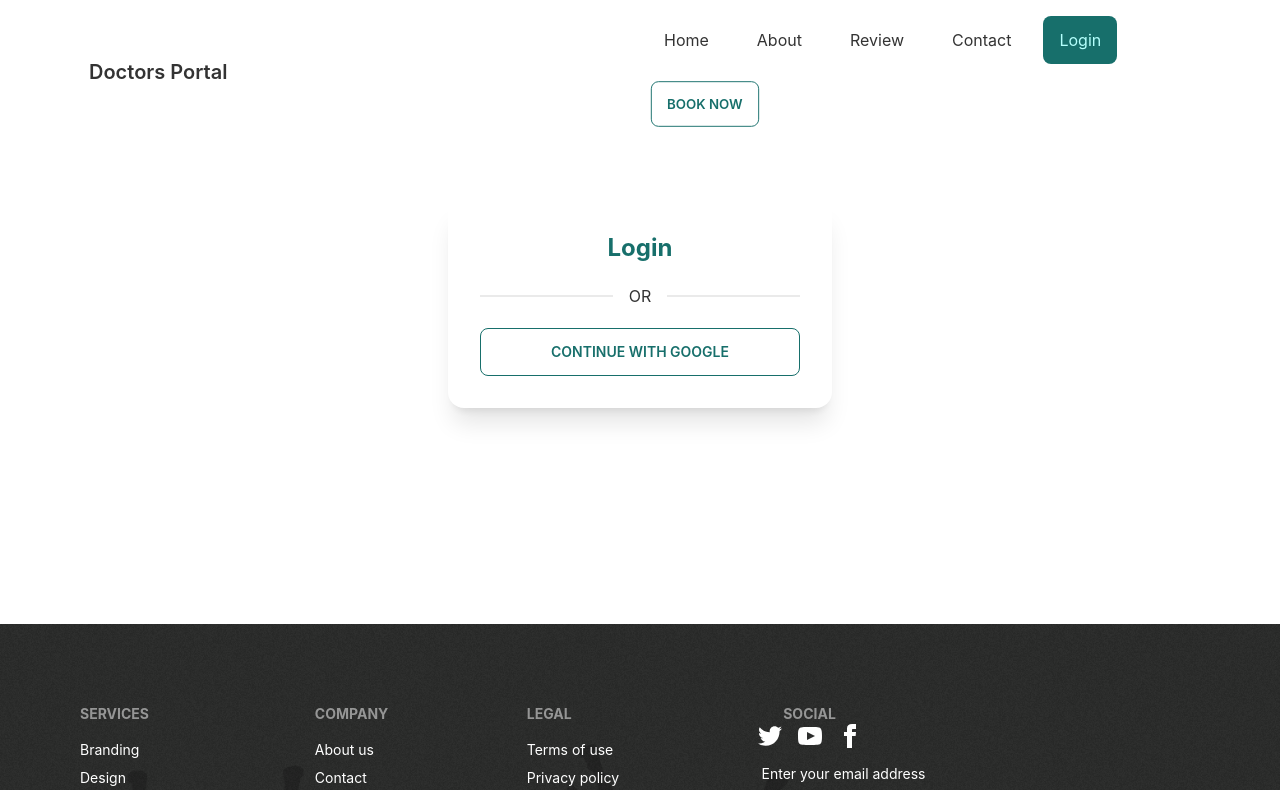
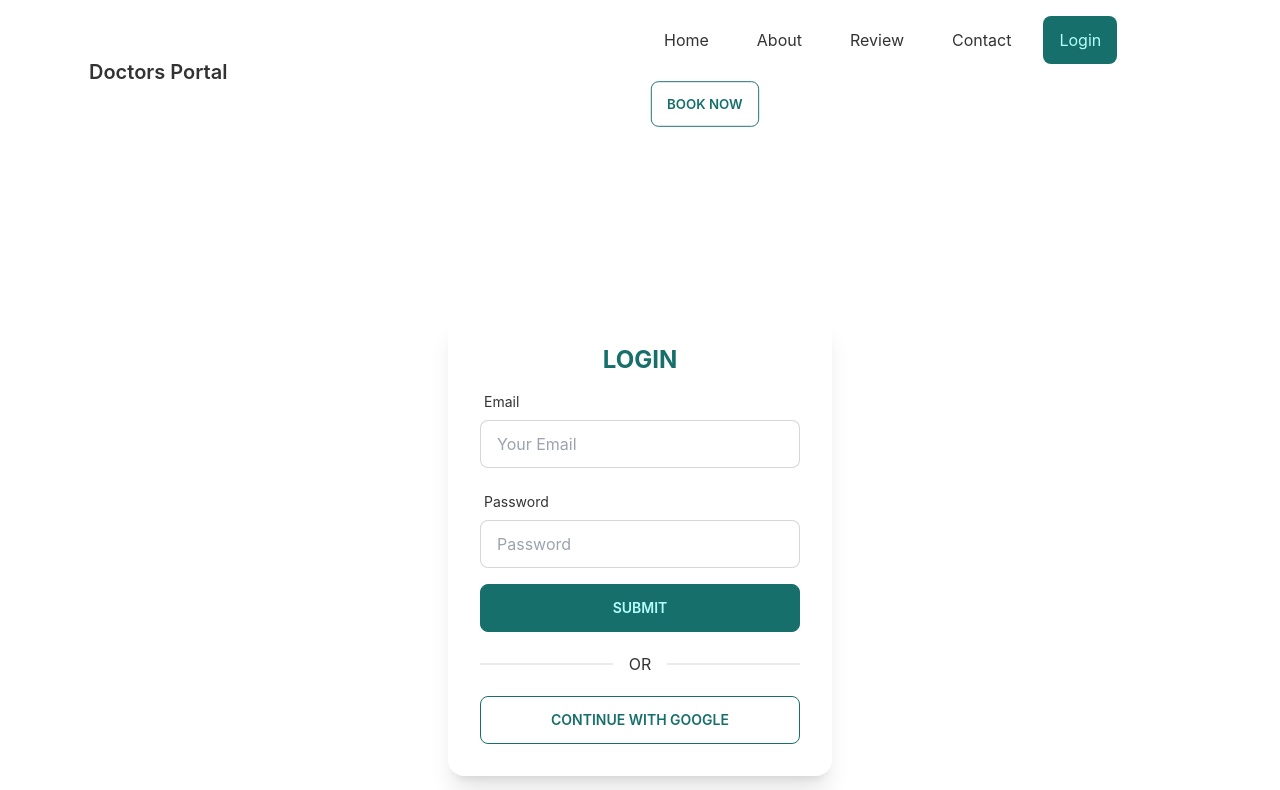
Before and after one commit to Waheedulislam/manufacturer-website-client-side, a React (Create React App) app: page /login in a window 1280 px wide. Shown: the top 790 px of the page. Built offline with nearby package versions, Linux system fonts and the light colour scheme.

Commit message:
login form

```diff
--- a/package.json
+++ b/package.json
@@ -10,6 +10,7 @@
     "react": "^18.1.0",
     "react-dom": "^18.1.0",
     "react-firebase-hooks": "^5.0.3",
+    "react-hook-form": "^7.31.2",
     "react-router-dom": "^6.3.0",
     "react-scripts": "5.0.1",
     "web-vitals": "^2.1.4"
--- a/src/Components/LoginRegister/Login/Login.js
+++ b/src/Components/LoginRegister/Login/Login.js
@@ -1,17 +1,74 @@
 import React from 'react';
 import { useSignInWithGoogle } from 'react-firebase-hooks/auth';
 import auth from '../../../firebase.init'
+import { useForm } from "react-hook-form";
 const Login = () => {
     const [signInWithGoogle, user, loading, error] = useSignInWithGoogle(auth);
+    const { register, formState: { errors }, handleSubmit } = useForm();
     if (user) {
         console.log(user);
     }
+    const onSubmit = data => {
+        console.log(data)
+    };
     return (
         <div>
-            <div className='flex justify-center items-center h-80'>
+            <div className='flex justify-center items-center h-screen'>
                 <div className="card w-96 bg-base-100 shadow-xl">
                     <div className="card-body">
-                        <h2 className="text-center text-2xl font-bold text-primary">Login</h2>
+                        <h2 className="text-center text-2xl font-bold text-primary">LOGIN</h2>
+                        <form onSubmit={handleSubmit(onSubmit)}>
+                            <div className="form-control w-full max-w-xs">
+                                <label className="label">
+                                    <span className="label-text">Email</span>
+                                </label>
+                                <input
+                                    type="email"
+                                    placeholder="Your Email"
+                                    className="input input-bordered w-full max-w-xs"
+                                    {...register("email", {
+                                        required: {
+                                            value: true,
+                                            message: 'Email is Required'
+                                        },
+                                        pattern: {
+                                            value: /[a-z0-9]+@[a-z]+\.[a-z]{2,3}/,
+                                            message: 'Provide a valid Email'
+                                        }
+                                    })}
+                                />
+                                <label className="label">
+                                    {errors.email?.type === 'required' && <span className="label-text-alt text-red-500">{errors.email.message}</span>}
+                                    {errors.email?.type === 'pattern' && <span className="label-text-alt text-red-500">{errors.email.message}</span>}
+                                </label>
+                            </div>
+                            <div className="form-control w-full max-w-xs">
+                                <label className="label">
+                                    <span className="label-text">Password</span>
+                                </label>
+                                <input
+                                    type="password"
+                                    placeholder="Password"
+                                    className="input input-bordered w-full max-w-xs"
+                                    {...register("password", {
+                                        required: {
+                                            value: true,
+                                            message: 'Password is Required'
+                                        },
+                                        minLength: {
+                                            value: 6,
+                                            message: 'Must be 6 characters or longer'
+                                        }
+                                    })}
+                                />
+                                <label className="label">
+                                    {errors.password?.type === 'required' && <span className="label-text-alt text-red-500">{errors.password.message}</span>}
+                                    {errors.password?.type === 'minLength' && <span className="label-text-alt text-red-500">{errors.password.message}</span>}
+                                </label>
+                            </div>
+
+                            <input className='btn btn-primary w-full max-w-xs' type="submit" />
+                        </form>
                         <div className="divider">OR</div>
                         <button onClick={() => signInWithGoogle()} className="btn btn-outline btn-primary">Continue With Google</button>
                     </div>
```
Also changed, not shown: 1 other file (tests, documents, lock files or other folders).
